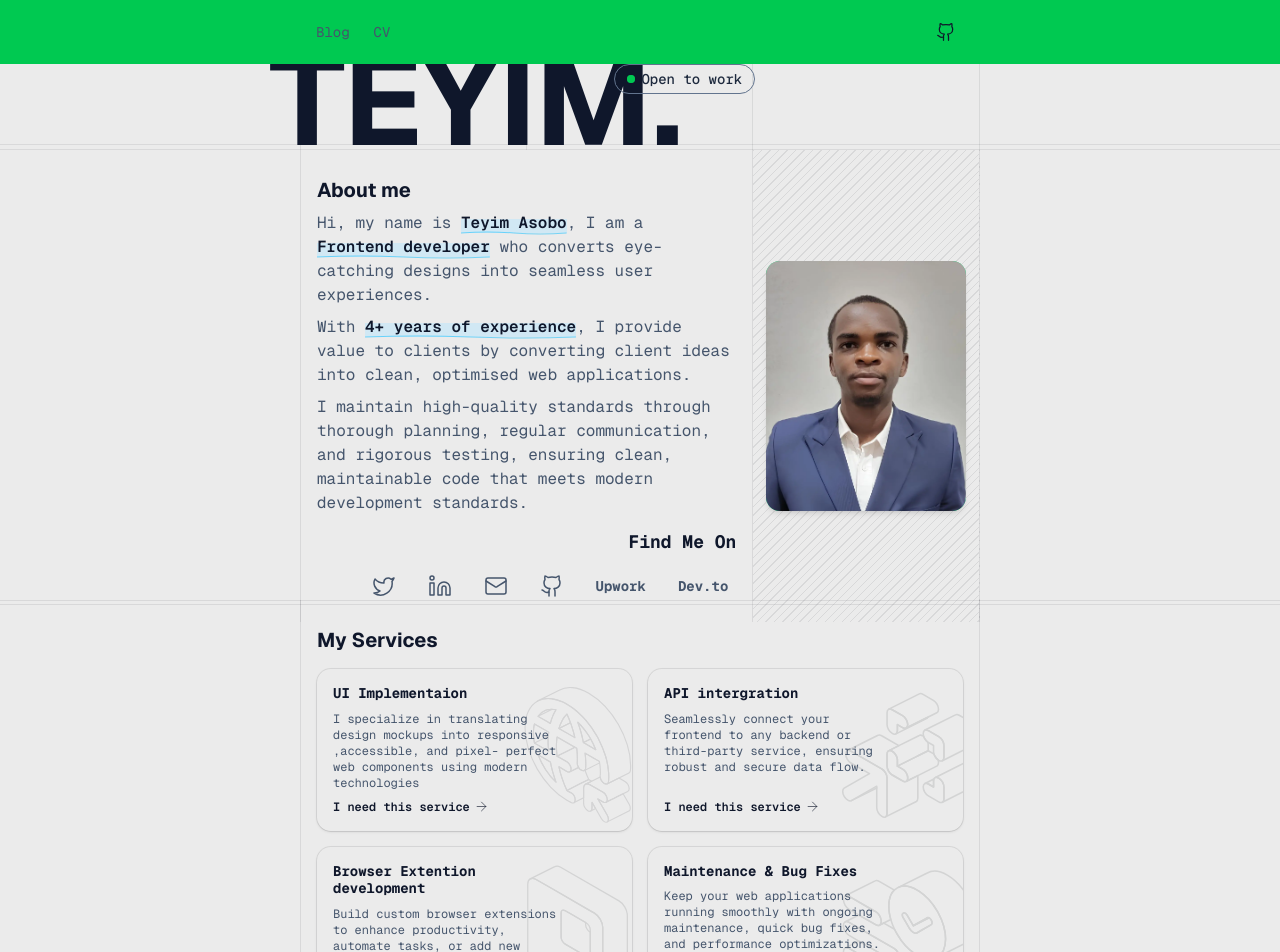
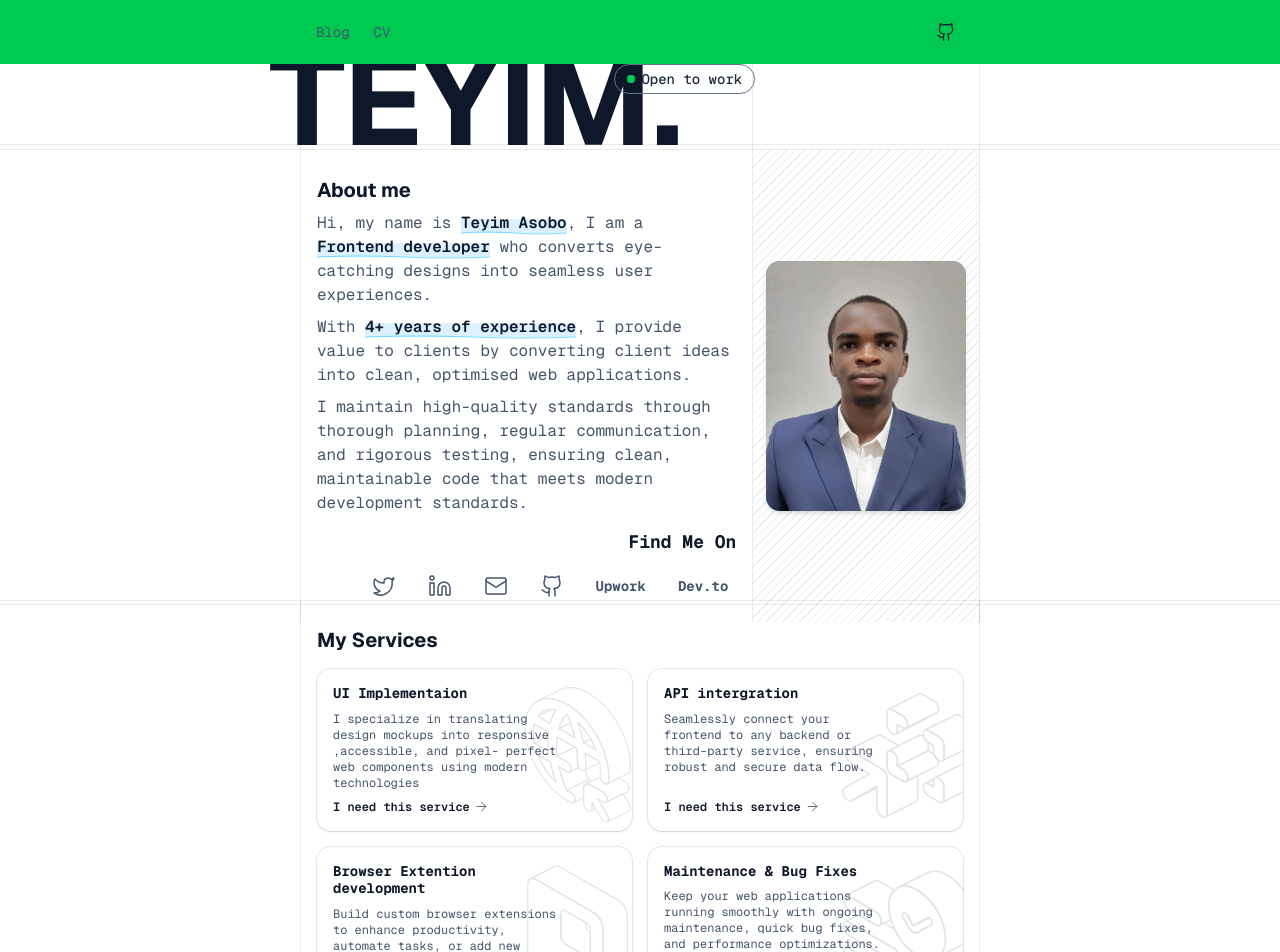
Before and after one commit to teyim/portfolio_v2, a Next.js app: page / in a window 1280 px wide. Shown: the top 952 px of the page. Built offline with nearby package versions, Linux system fonts and the light colour scheme.

Commit message:
modify text color

```diff
--- a/src/app/globals.css
+++ b/src/app/globals.css
@@ -80,6 +80,7 @@
   --pattern-fg: color-mix(in oklab, var(--color-gray-950) 8%, transparent);
   --border-color: rgb(3 7 18 / 0.08);
   --ring-color: rgb(3 7 18 / 0.08);
+
 }
 
 .dark {
@@ -120,7 +121,7 @@
 
 @layer base {
   * {
-    @apply border-border outline-ring/50;
+    @apply outline-ring/50 border-[var(--border-color)] ring-[var(--ring-color)];
   }
   body {
     @apply bg-background text-foreground;
@@ -171,9 +172,6 @@
 }
 
 @layer components {
-  .base-border-color {
-    @apply border-[var(--border-color)] ring-[var(--ring-color)];
-  }
   .container-padding {
     @apply px-[300px];
   }
--- a/src/app/layout.tsx
+++ b/src/app/layout.tsx
@@ -26,7 +26,7 @@ export default function RootLayout({
   return (
     <html lang="en">
       <body
-        className={`${geistMono.variable} ${geistSans.variable} font-geist-mono bg-black/8 text-slate-900 antialiased`}
+        className={`${geistMono.variable} ${geistSans.variable} font-geist-mono bg-bac text-slate-900 dark:text-slate-50 antialiased`}
       >
         {children}
       </body>
```
